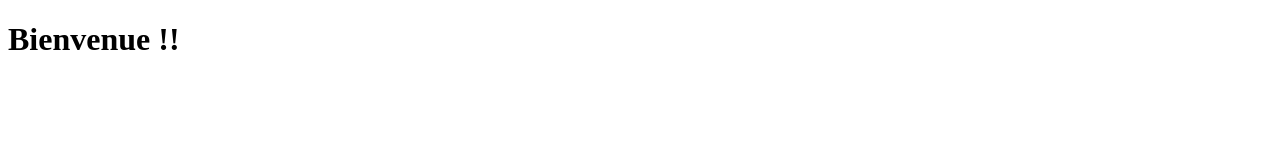
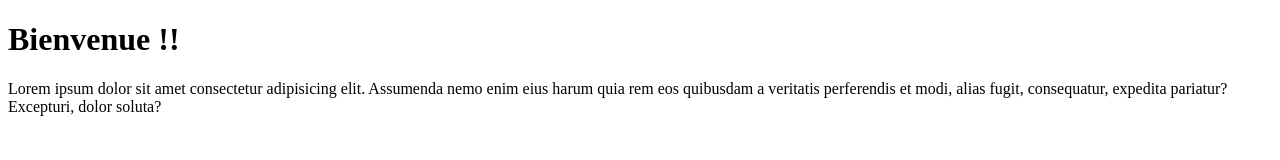
Before and after one commit to yasminearar/projet-1, a plain HTML site: page index.html in a window 1280 px wide. Drawn offline with Linux system fonts and the light colour scheme.

Commit message:
Ajout paragraphe

```diff
--- a/index.html
+++ b/index.html
@@ -7,5 +7,6 @@
 </head>
 <body>
     <h1>Bienvenue !!</h1>
+    <p>Lorem ipsum dolor sit amet consectetur adipisicing elit. Assumenda nemo enim eius harum quia rem eos quibusdam a veritatis perferendis et modi, alias fugit, consequatur, expedita pariatur? Excepturi, dolor soluta?</p>
 </body>
 </html>
```
